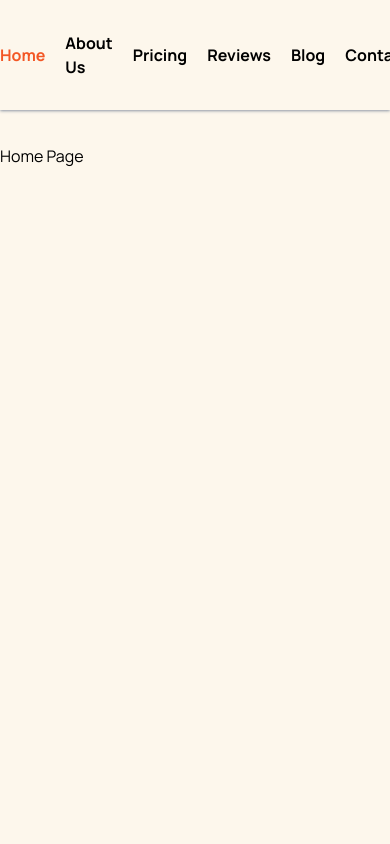
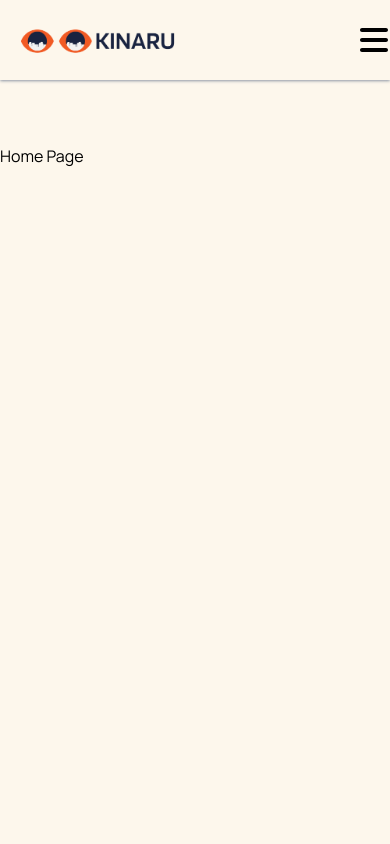
Before and after one commit to yalnguembu/kinaru-landing, a Next.js app: page / in a window 390 px wide. Shown: the top 844 px of the page. Built offline with nearby package versions, Linux system fonts and the light colour scheme.

Commit message:
update: responsive navbar

```diff
--- a/src/components/Header.tsx
+++ b/src/components/Header.tsx
@@ -4,16 +4,51 @@ import Navbar from "./Navigation/Navbar";
 import useScrollDetection from "@/hooks/useScrollDetection";
 import Image from "next/image";
 import logo from '@/assets/logo_long.png';
+import {useCallback, useEffect, useState} from "react";
+import {FaBars} from "react-icons/fa6";
+import {FaTimes} from "react-icons/fa";
+import Link from "next/link";
+import {cn} from "@/libs/utils";
 
 export default function Header()
 {
     const {scrolled} = useScrollDetection()
+    const [collapsed, setCollapsed] = useState(true)
+
+    const onCollapseBtnClicked = useCallback(() => {
+        setCollapsed(prev => !prev)
+    }, [])
+
+    useEffect(() => {
+        const onClick = () => setCollapsed(true)
+        const links = document.querySelectorAll('a')
+        links.forEach((link) => link.addEventListener('click', onClick))
+        return () => {
+            links.forEach((link) => link.removeEventListener('click', onClick))
+        }
+    }, []);
 
     return (
-        <header className={`h-[110px] fixed top-0 z-20 w-full flex shadow shadow-gray-400 ${scrolled ? ' animate-up-down' : ''}`}>
-            <div className="container flex justify-between items-center">
-                <h1><Image src={logo} alt="logo" width={250} height={50} /></h1>
-                <Navbar />
+        <header className={` fixed top-0 z-20 w-full flex shadow shadow-gray-400 ${scrolled ? ' animate-up-down' : ''}`}>
+            <div className={cn(
+                "min-h-[80px] container grid grid-cols-2 justify-between items-center",
+                "lg:min-h-[110px] lg:flex",
+                collapsed ? '' : 'pt-3'
+            )}>
+                <h1 className="w-fit flex">
+                    <Link href="/"><Image src={logo} alt="logo" width={250} height={50} className="" /></Link>
+                </h1>
+                <button onClick={onCollapseBtnClicked} className="flex lg:hidden">
+                    <span className="flex-1" />
+                    {!collapsed ? <FaTimes size={32}/> : <FaBars size={32}/> }
+                </button>
+                <div className={cn(
+                    "transition duration-200 lg:bg-transparent lg:h-auto lg:overflow-visible lg:block",
+                    "lg:shadow-none lg:p-0 lg:mb-0",
+                    collapsed ? "hidden h-0 overflow-hidden" : "bg-white col-span-2 rounded-xl px-5 py-2 mb-5 shadow",
+                )}>
+                    <Navbar collapsed={collapsed} />
+                </div>
             </div>
         </header>
     )
--- a/src/components/Navigation/Navbar.tsx
+++ b/src/components/Navigation/Navbar.tsx
@@ -1,10 +1,23 @@
+'use client'
+
 import NavLink from "./NavLink";
+import {cn} from "@/libs/utils";
 
-export default function Navbar()
+export type NavbarProps = {
+    collapsed?: boolean
+}
+
+export default function Navbar({collapsed = true}: NavbarProps)
 {
     return (
-        <nav className="navbar flex items-center gap-3">
-            <ul className="flex gap-5 items-center text-black">
+        <nav className={cn(
+            "navbar flex gap-3 lg:flex-row lg:items-center",
+            collapsed ? '' : 'flex-col items-start'
+        )}>
+            <ul className={cn(
+                "flex gap-5 lg:items-center text-black lg:flex-row",
+                collapsed ? '' : 'flex-col items-start'
+            )}>
                 <li><NavLink href="/">Home</NavLink></li>
                 <li><NavLink href="/about-us">About Us</NavLink></li>
                 <li><NavLink href="/pricing">Pricing</NavLink></li>
```
Also changed, not shown: src/assets/logo.png, src/assets/logo_long.png.
